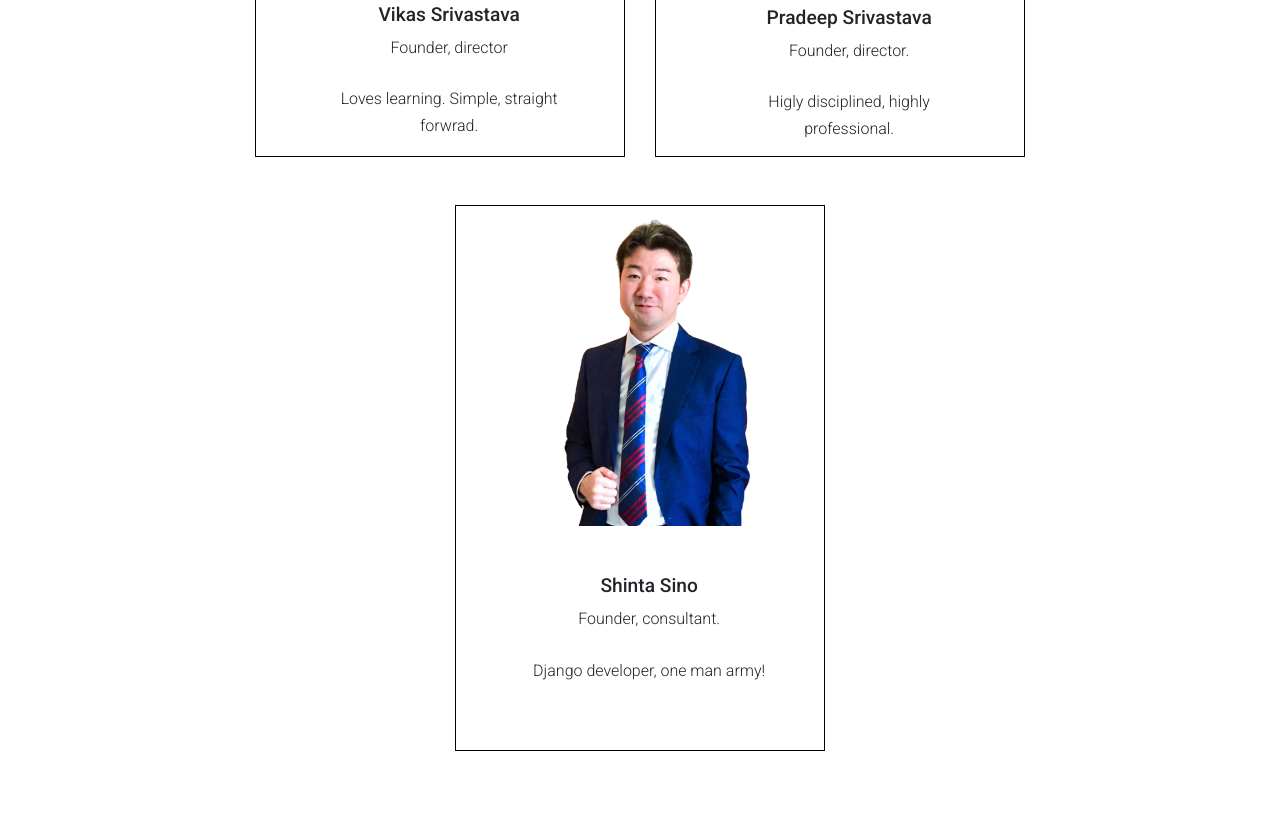
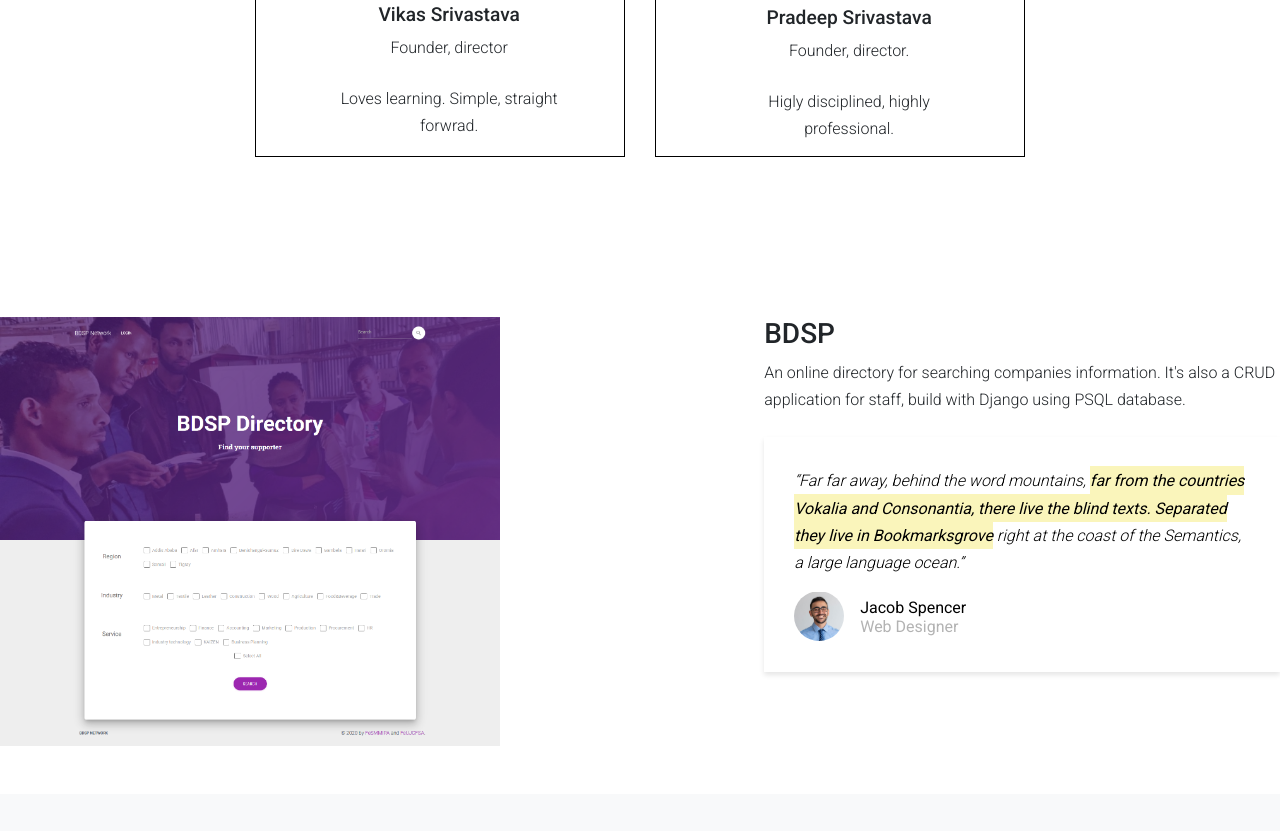
Before and after one commit to vikassrivastava18/TargetMet, a plain HTML site: page index.html in a window 1280 px wide. Shown: the part 2929-3760 px from the top of the page. Drawn offline with Linux system fonts and the light colour scheme; files whose address does not match are found by name.

Commit message:
Update index.html

```diff
--- a/index.html
+++ b/index.html
@@ -239,19 +239,6 @@
             </div>
           </div>
 
-          <div class="col-lg-4 mb-5 person">
-            <img src="images/shinta.png" alt="Image" class="img-fluid mb-5" width="220" style="position:relative; bottom:50px;">
-            <div class="row">
-              <div class="col-lg-10 ml-auto">
-                <div class="pr-lg-5" style="position:relative; bottom:50px;">
-                  <h3>Shinta Sino</h3>
-                  <span class="mb-4 d-block" >Founder, consultant.</span>
-                  <p>Django developer, one man army!</p>
-
-                </div>
-              </div>
-            </div>
-          </div>
         </div>
 
         <div class="row no-gutters justify-content-center">
```
